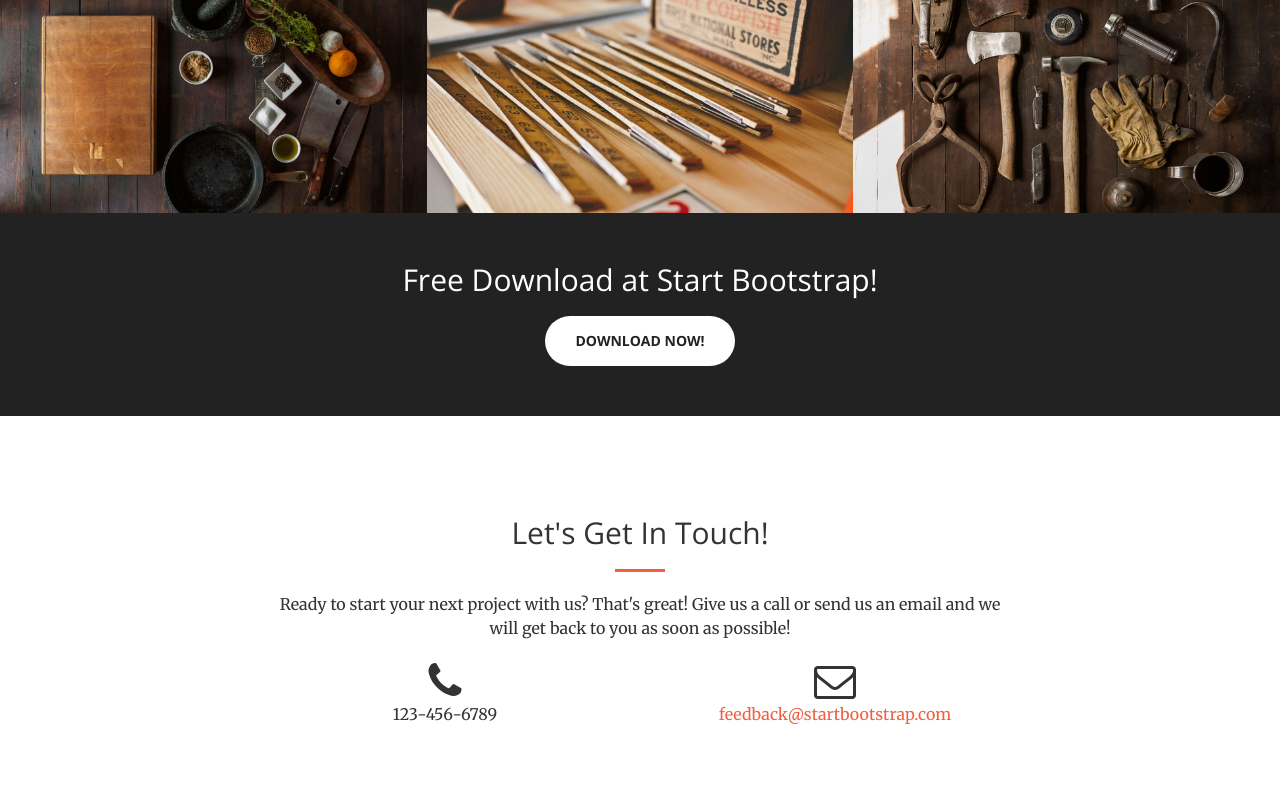
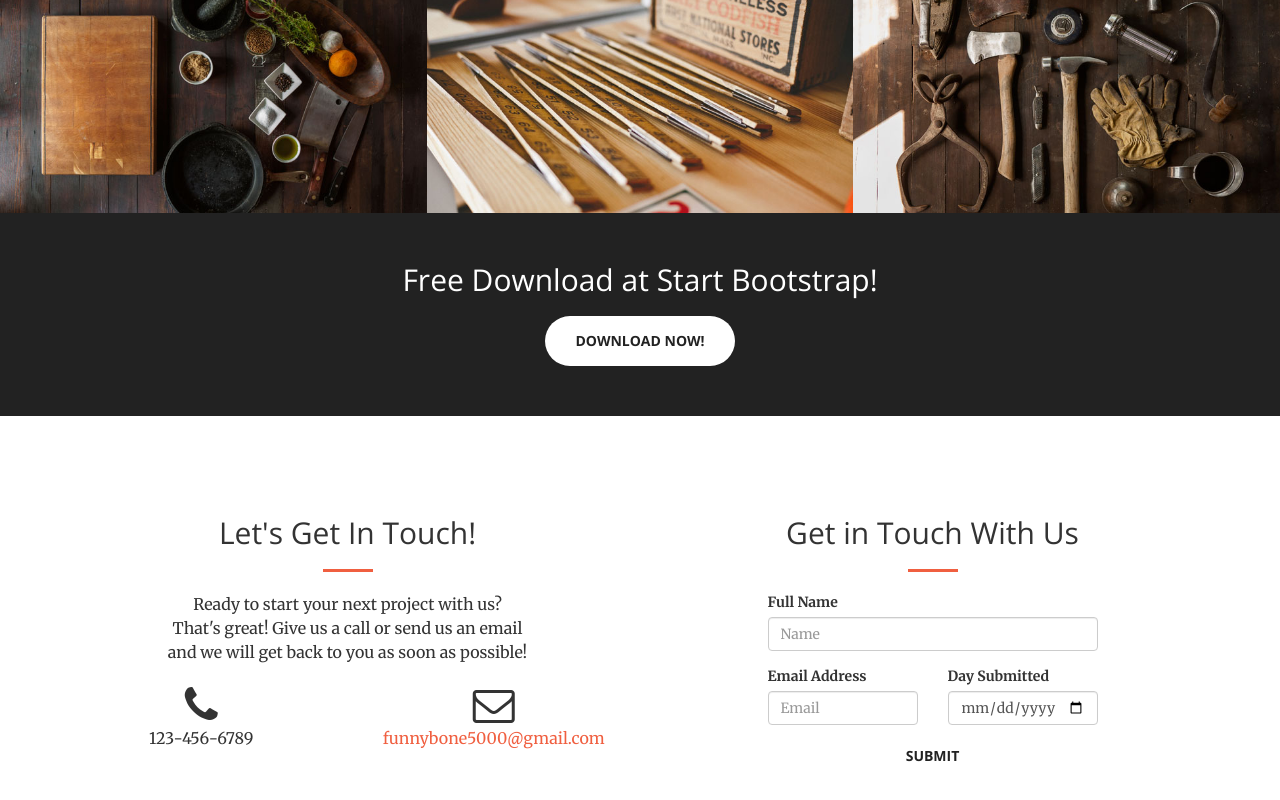
Before and after one commit to Blackwolf308/introLecture11, a plain HTML site: page startbootstrap-creative-1.0.2/index.html in a window 1280 px wide. Shown: the part 1921-2721 px from the top of the page. Drawn offline with nearby package versions, Linux system fonts and the light colour scheme.

Commit message:
Made Forms
added name, date, and email forms

```diff
--- a/startbootstrap-creative-1.0.2/index.html
+++ b/startbootstrap-creative-1.0.2/index.html
@@ -247,18 +247,68 @@
     <section id="contact">
         <div class="container">
             <div class="row">
+                <div class="col-xs-12 col-sm-6">
+                    <div class="row">
                         <div class="col-lg-8 col-lg-offset-2 text-center">
                             <h2 class="section-heading">Let's Get In Touch!</h2>
                             <hr class="primary">
                             <p>Ready to start your next project with us? That's great! Give us a call or send us an email and we will get back to you as soon as possible!</p>
                         </div>
-                <div class="col-lg-4 col-lg-offset-2 text-center">
+                        <div class="col-md-6 text-center">
                             <i class="fa fa-phone fa-3x wow bounceIn"></i>
                             <p>123-456-6789</p>
                         </div>
-                <div class="col-lg-4 text-center">
+                        <div class="col-md-6 text-center">
                             <i class="fa fa-envelope-o fa-3x wow bounceIn" data-wow-delay=".1s"></i>
-                    <p><a href="mailto:your-email@your-domain.com">feedback@startbootstrap.com</a></p>
+                            <p><a href="mailto:your-email@your-domain.com">funnybone5000@gmail.com</a></p>
+                        </div>
+                    </div>
+                </div>
+                <div class="col-xs-12 col-sm-6">
+                    <div class="row">
+                        <div class="col-lg-8 col-lg-offset-2 text-center">
+                            <h2 class="section-heading">Get in Touch With Us</h2>
+                            <hr class="primary">
+                            <form id="contactForm">
+                                <input type="text"
+                                       name="dest_email"
+                                       value="blackwolf3012@live.com"
+                                       class="hide">
+                                <div class="col-xs-12 text-left">
+                                    <div class="form-group">
+                                        <label for="fullName">Full Name</label>
+                                        <input type="name"
+                                               class="form-control"
+                                               id="fullName"
+                                               placeholder="Name"
+                                               name="fullName">
+                                    </div>
+                                </div>
+                                <div class="col-xs-12 col-md-6">
+                                    <div class="form-group text-left">
+                                        <label for="formEmail">Email Address</label>
+                                        <input type="email"
+                                               class="form-control"
+                                               id="formEmail"
+                                               placeholder="Email"
+                                               name="email">
+                                    </div>
+                                </div>
+                                <div class="col-xs-12 col-md-6">
+                                    <div class="form-group text-left">
+                                        <label for="formDate">Day Submitted</label>
+                                        <input type="date"
+                                               class="form-control"
+                                               id="formDate"
+                                               placeholder="Date"
+                                               name="ddate">
+                                    </div>
+                                </div>
+                                <div class="btn btn-default"
+                                     id="contactFormSubmit">Submit</div>
+                            </form>
+                        </div>
+                    </div>
                 </div>
             </div>
         </div>
@@ -277,6 +327,7 @@
 
     <!-- Custom Theme JavaScript -->
     <script src="js/creative.js"></script>
+    <script src="js/contactForm.js"></script>
 
 </body>
 
--- /dev/null
+++ b/startbootstrap-creative-1.0.2/js/contactForm.js
@@ -0,0 +1,20 @@
+$("#contactFormSubmit").click(submitContactForm);
+function submitContactForm(){
+    console.log("whatever");
+    $.ajax({
+        url: "http://fvi-grad.com:4004/email",
+        method: "POST",
+        data: $("#contactForm").serialize(),
+        success: function(){
+            $("#contactFormSubmit").text("Submitted");
+        },
+        beforeSend: function(){
+            $("#contactFormSubmit").text("Submitting");
+            $("#contactFormSubmit").off("click")
+        },
+        error: function(){
+            $("#contactFormSubmit").text("Resubmit");
+            $("#contactFormSubmit").on("click", submitContactForm);
+        }
+    })
+}
```
Lines whose indentation alone changed are shown as unchanged.
